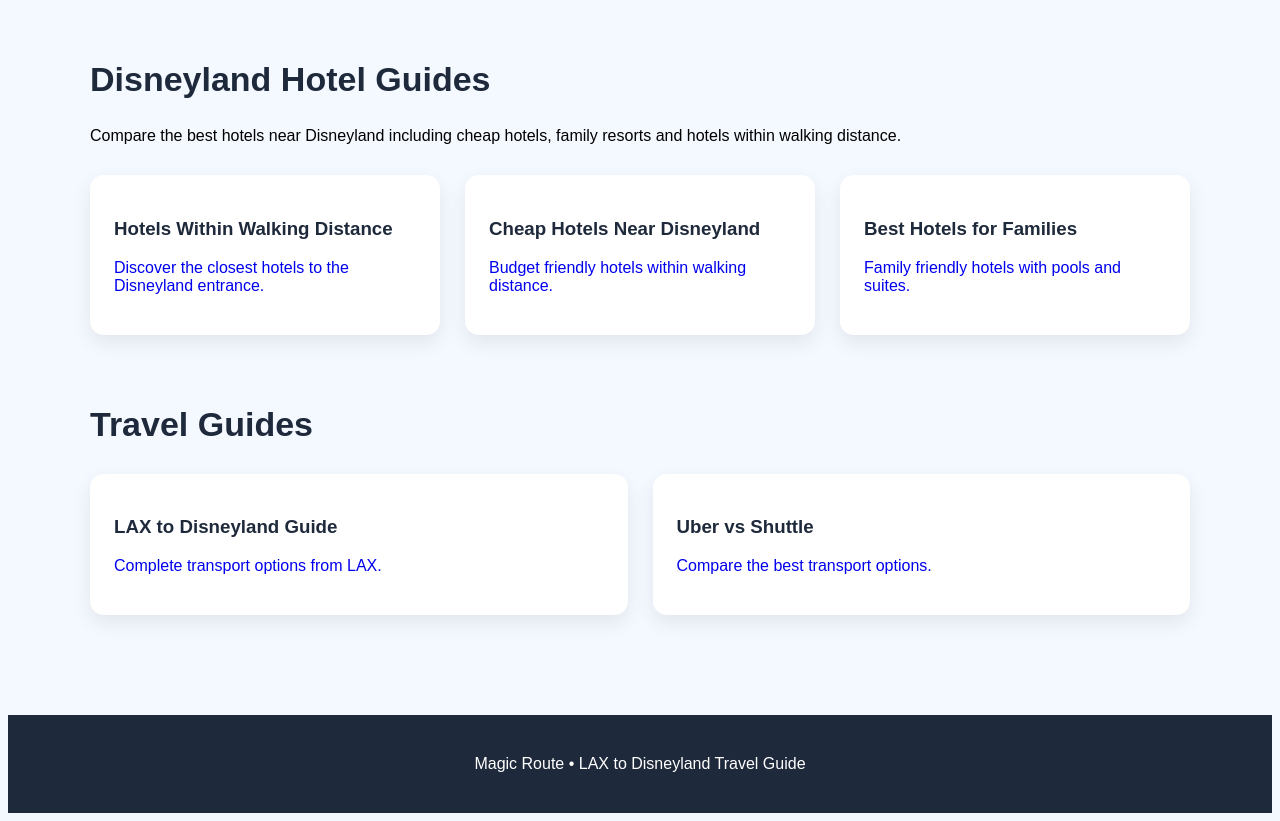
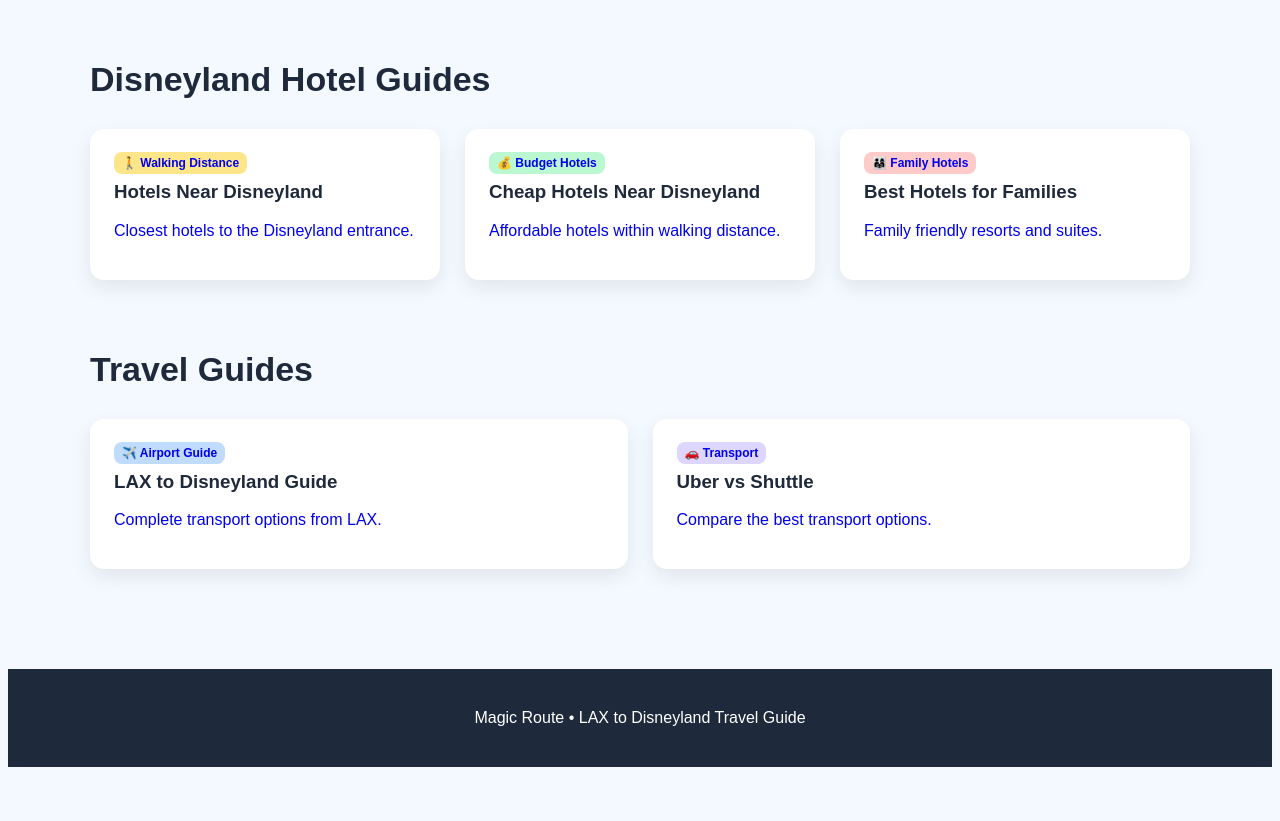
Before and after one commit to Parkbase/magic-route, a Next.js app: page / in a window 1280 px wide. Shown: the part 2260-3081 px from the top of the page. After the commit the page ends 3035 px from the top, so only its background shows below. Built offline with nearby package versions, Linux system fonts and the light colour scheme.

Commit message:
Added icons and badges to homepage guides

```diff
--- a/app/page.tsx
+++ b/app/page.tsx
@@ -141,11 +141,6 @@
           Disneyland Hotel Guides
         </h2>
 
-        <p style={{marginTop:"10px"}}>
-          Compare the best hotels near Disneyland including
-          cheap hotels, family resorts and hotels within walking distance.
-        </p>
-
         <div
           style={{
             display:"grid",
@@ -164,11 +159,21 @@
               boxShadow:"0 8px 20px rgba(0,0,0,0.08)"
             }}>
 
-              <h3>Hotels Within Walking Distance</h3>
+              <span style={{
+                background:"#fde68a",
+                padding:"4px 8px",
+                borderRadius:"8px",
+                fontSize:"12px",
+                fontWeight:"bold"
+              }}>
+                🚶 Walking Distance
+              </span>
 
-              <p style={{marginTop:"10px"}}>
-                Discover the closest hotels to the Disneyland entrance.
-              </p>
+              <h3 style={{marginTop:"10px"}}>
+                Hotels Near Disneyland
+              </h3>
+
+              <p>Closest hotels to the Disneyland entrance.</p>
 
             </div>
 
@@ -184,11 +189,21 @@
               boxShadow:"0 8px 20px rgba(0,0,0,0.08)"
             }}>
 
-              <h3>Cheap Hotels Near Disneyland</h3>
+              <span style={{
+                background:"#bbf7d0",
+                padding:"4px 8px",
+                borderRadius:"8px",
+                fontSize:"12px",
+                fontWeight:"bold"
+              }}>
+                💰 Budget Hotels
+              </span>
 
-              <p style={{marginTop:"10px"}}>
-                Budget friendly hotels within walking distance.
-              </p>
+              <h3 style={{marginTop:"10px"}}>
+                Cheap Hotels Near Disneyland
+              </h3>
+
+              <p>Affordable hotels within walking distance.</p>
 
             </div>
 
@@ -204,11 +219,21 @@
               boxShadow:"0 8px 20px rgba(0,0,0,0.08)"
             }}>
 
-              <h3>Best Hotels for Families</h3>
+              <span style={{
+                background:"#fecaca",
+                padding:"4px 8px",
+                borderRadius:"8px",
+                fontSize:"12px",
+                fontWeight:"bold"
+              }}>
+                👨‍👩‍👧 Family Hotels
+              </span>
 
-              <p style={{marginTop:"10px"}}>
-                Family friendly hotels with pools and suites.
-              </p>
+              <h3 style={{marginTop:"10px"}}>
+                Best Hotels for Families
+              </h3>
+
+              <p>Family friendly resorts and suites.</p>
 
             </div>
 
@@ -246,7 +271,20 @@
               boxShadow:"0 8px 20px rgba(0,0,0,0.08)"
             }}>
 
-              <h3>LAX to Disneyland Guide</h3>
+              <span style={{
+                background:"#bfdbfe",
+                padding:"4px 8px",
+                borderRadius:"8px",
+                fontSize:"12px",
+                fontWeight:"bold"
+              }}>
+                ✈️ Airport Guide
+              </span>
+
+              <h3 style={{marginTop:"10px"}}>
+                LAX to Disneyland Guide
+              </h3>
+
               <p>Complete transport options from LAX.</p>
 
             </div>
@@ -263,7 +301,20 @@
               boxShadow:"0 8px 20px rgba(0,0,0,0.08)"
             }}>
 
-              <h3>Uber vs Shuttle</h3>
+              <span style={{
+                background:"#ddd6fe",
+                padding:"4px 8px",
+                borderRadius:"8px",
+                fontSize:"12px",
+                fontWeight:"bold"
+              }}>
+                🚗 Transport
+              </span>
+
+              <h3 style={{marginTop:"10px"}}>
+                Uber vs Shuttle
+              </h3>
+
               <p>Compare the best transport options.</p>
 
             </div>
```
